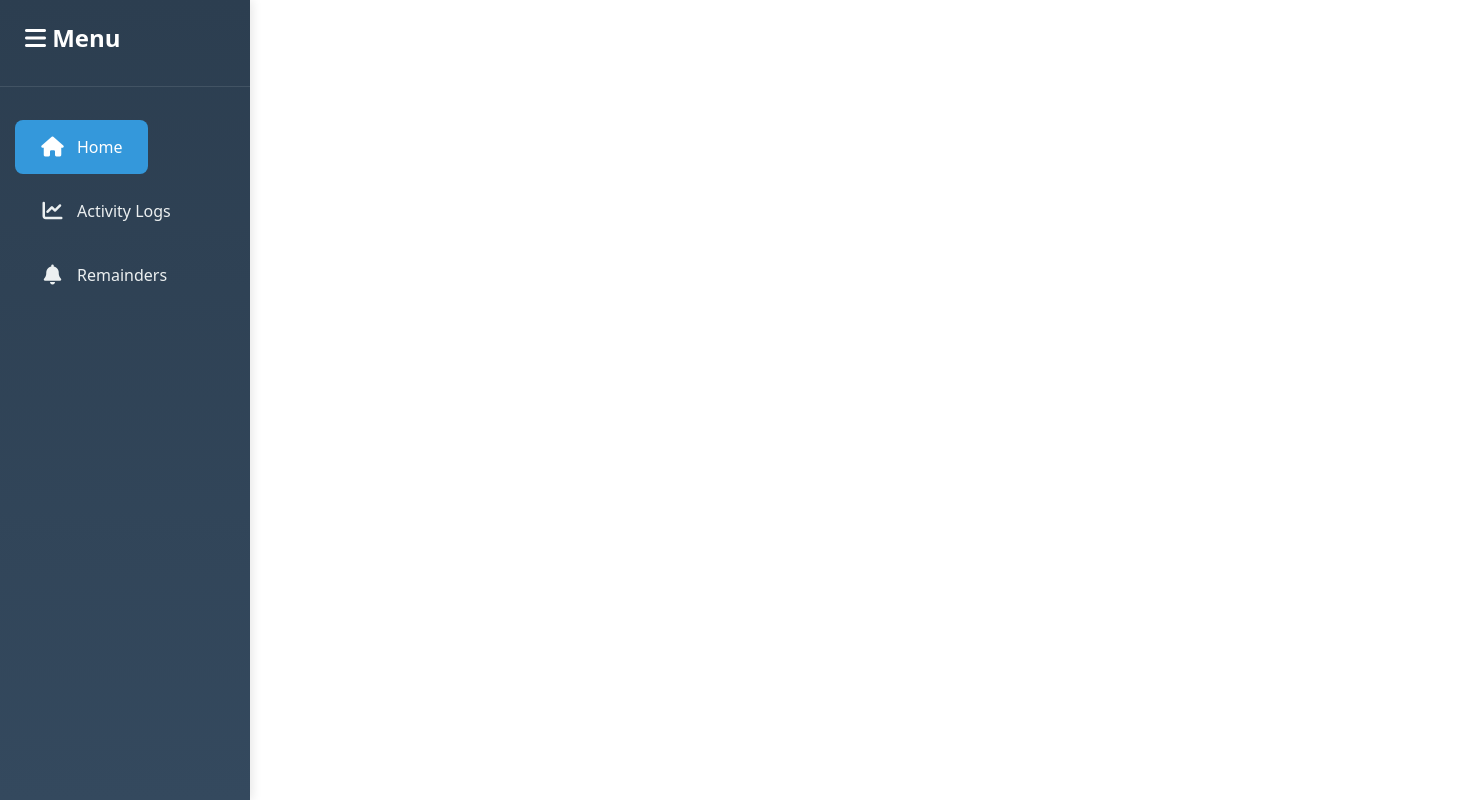
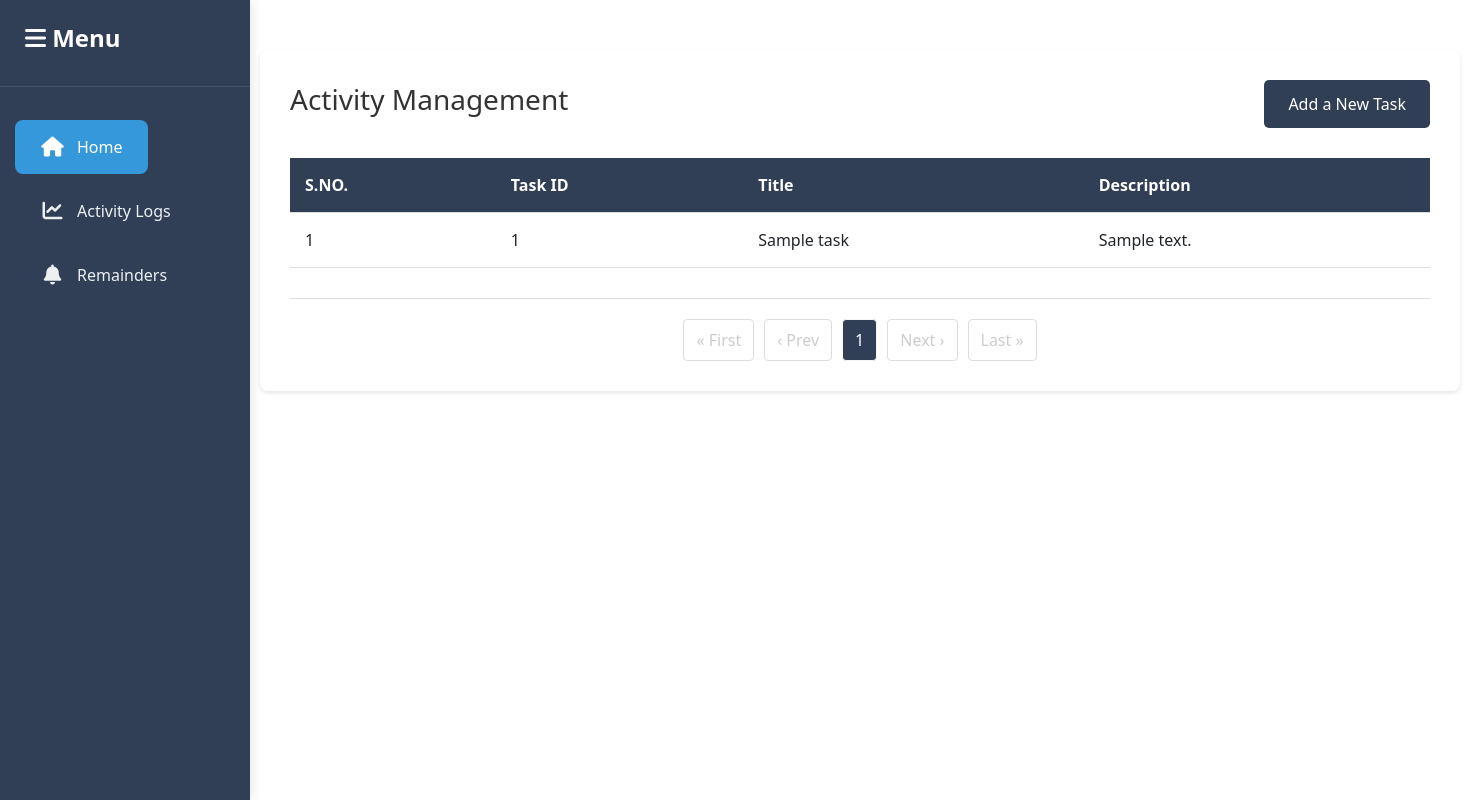
Before and after one commit to Venkat121002/Activity_Management, a Django app: page / in a window 1480 px wide. Run offline with Django 5.2, Linux system fonts and the light colour scheme; tables that the repository leaves empty hold one stand-in row (values such as "Sample post").

Commit message:
Add task list page

```diff
--- a/activity_management/activity_app/static/activity_app/script.js
+++ b/activity_management/activity_app/static/activity_app/script.js
@@ -4,3 +4,43 @@
         this.classList.add('active');
     })
 })
+
+
+let currentOpenPopup = null;
+
+function togglePopup(event, taskId) {
+    event.stopPropagation();
+
+    const popup = document.getElementById('popup-' + taskId);
+
+    // Close currently open popup if it's different
+    if (currentOpenPopup && currentOpenPopup !== popup) {
+        currentOpenPopup.classList.remove('active');
+    }
+
+    // Toggle the clicked popup
+    popup.classList.toggle('active');
+
+    // Position the popup near the cursor
+    const rect = event.currentTarget.getBoundingClientRect();
+    popup.style.left = (event.clientX - rect.left) + 'px';
+    popup.style.top = (event.clientY - rect.top + 10) + 'px';
+
+    // Update current open popup
+    currentOpenPopup = popup.classList.contains('active') ? popup : null;
+}
+
+// Close popup when clicking outside
+document.addEventListener('click', function(event) {
+    if (currentOpenPopup && !event.target.closest('.popup-menu')) {
+        currentOpenPopup.classList.remove('active');
+        currentOpenPopup = null;
+    }
+});
+
+// Prevent popup close when clicking inside it
+document.querySelectorAll('.popup-menu').forEach(popup => {
+    popup.addEventListener('click', function(event) {
+        event.stopPropagation();
+    });
+});
--- a/activity_management/activity_app/static/activity_app/style.css
+++ b/activity_management/activity_app/static/activity_app/style.css
@@ -9,7 +9,7 @@ body{
     left: 0;
     height: 100vh;
     width: 250px;
-    background: linear-gradient(180deg, #2c3e50 0%, #34495e 100%);
+    background-color: #303f56;
     padding-top: 20px;
     z-index: 1000;
     box-shadow: 2px 0 10px rgba(0,0,0,0.1);
@@ -53,6 +53,211 @@ body{
     margin-bottom: 20px;
 }
 
+.container {
+    max-width: 1200px;
+    /* margin: auto; */
+    margin-left: 260px;
+    margin-top: 50px;
+    background-color: white;
+    border-radius: 8px;
+    box-shadow: 0 2px 4px rgba(0,0,0,0.1);
+    padding: 30px;
+}
+
+.header {
+    display: flex;
+    justify-content: space-between;
+    align-items: center;
+    margin-bottom: 30px;
+}
+
+h1 {
+    color: #333;
+    font-size: 28px;
+}
+
+.add-btn {
+    background-color: #303f56;
+    color: white;
+    padding: 12px 24px;
+    border: none;
+    border-radius: 5px;
+    cursor: pointer;
+    font-size: 16px;
+    text-decoration: none;
+    display: inline-block;
+}
+
+.add-btn:hover {
+    background-color: #3a567a;
+}
+
+table {
+    width: 100%;
+    border-collapse: collapse;
+    margin-bottom: 30px;
+}
+
+thead {
+    background-color: #303f56;
+    color: white;
+}
+
+th, td {
+    padding: 15px;
+    text-align: left;
+    border-bottom: 1px solid #ddd;
+}
+
+th {
+    font-weight: 600;
+}
+
+tbody tr {
+    cursor: pointer;
+    position: relative;
+}
+
+tbody tr:hover {
+    background-color: #f8f9fa;
+}
+
+tbody tr td {
+    position: relative;
+}
+
+.status-badge {
+    padding: 5px 10px;
+    border-radius: 4px;
+    font-size: 12px;
+    font-weight: 500;
+}
+
+.status-pending {
+    background-color: #ffc107;
+    color: #000;
+}
+
+.status-in-progress {
+    background-color: #17a2b8;
+    color: white;
+}
+
+.status-completed {
+    background-color: #28a745;
+    color: white;
+}
+
+.status-cancelled {
+    background-color: #dc3545;
+    color: white;
+}
+
+.priority-high {
+    color: #dc3545;
+    font-weight: 600;
+}
+
+.priority-medium {
+    color: #ffc107;
+    font-weight: 600;
+}
+
+.priority-low {
+    color: #28a745;
+    font-weight: 600;
+}
+
+.pagination {
+    display: flex;
+    justify-content: center;
+    align-items: center;
+    gap: 10px;
+    margin-top: 30px;
+    padding-top: 20px;
+    border-top: 1px solid #ddd;
+    clear: both;
+}
+
+.pagination a, .pagination span {
+    padding: 8px 12px;
+    border: 1px solid #ddd;
+    text-decoration: none;
+    color: #333;
+    border-radius: 4px;
+}
+
+.pagination a:hover {
+    background-color: #17a2b8;
+    color: white;
+    border-color: #17a2b8;
+}
+
+.pagination .current {
+    background-color: #303f56;
+    color: white;
+    border-color: whitesmoke;
+}
+
+.pagination .disabled {
+    color: #ccc;
+    cursor: not-allowed;
+}
+
+/* Popup Menu */
+.popup-menu {
+    display: none;
+    position: absolute;
+    background-color: white;
+    border: 1px solid #ddd;
+    border-radius: 5px;
+    box-shadow: 0 4px 8px rgba(0,0,0,0.15);
+    z-index: 1000;
+    min-width: 120px;
+}
+
+.popup-menu.active {
+    display: block;
+}
+
+.popup-menu a {
+    display: block;
+    padding: 10px 15px;
+    color: #333;
+    text-decoration: none;
+    transition: background-color 0.2s;
+}
+
+.popup-menu a:hover {
+    background-color: #f8f9fa;
+}
+
+.popup-menu a:first-child {
+    border-radius: 5px 5px 0 0;
+}
+
+.popup-menu a:last-child {
+    border-radius: 0 0 5px 5px;
+}
+
+.popup-menu a.edit {
+    color: #17a2b8;
+}
+
+.popup-menu a.delete {
+    color: #dc3545;
+}
+
+.popup-menu a.details {
+    color: #28a745;
+}
+
+.no-tasks {
+    text-align: center;
+    padding: 40px;
+    color: #666;
+}
+
 @media (max-width: 768px){
     .sidebar{
         width: 200px;
--- a/activity_management/activity_app/templates/activity_app/base.html
+++ b/activity_management/activity_app/templates/activity_app/base.html
@@ -14,26 +14,76 @@
 </head>
 <body>
     <!-- Sidebar -->
-    <div>
-        <div class="sidebar">
-        <div class="sidebar-brand">
-            <i class="fas fa-bars"></i> Menu
+    {% include "activity_app/includes/navbar.html" %}
+
+        <div class="container">
+        <div class="header">
+            <h1>Activity Management</h1>
+            <a href="#" class="add-btn">Add a New Task</a>
         </div>
-        <nav class="navbar">
-            <a class="nav-link active" href="#">
-                <i class="fas fa-home"></i>
-                <span>Home</span>
-            </a>
-            <a class="nav-link" href="#">
-                <i class="fas fa-chart-line"></i>
-                <span>Activity Logs</span>
-            </a>
-            <a class="nav-link" href="#">
-                <i class="fas fa-bell"></i>
-                <span>Remainders</span>
-            </a>
-        </nav>
+
+        {% if page_obj %}
+        <table>
+            <thead>
+                <tr>
+                    <th>S.NO.</th>
+                    <th>Task ID</th>
+                    <th>Title</th>
+                    <th>Description</th>
+                </tr>
+            </thead>
+            <tbody>
+                {% for task in page_obj %}
+                <tr onclick="togglePopup(event, {{ task.id }})">
+                    <td>{{ forloop.counter|add:page_obj.start_index|add:"-1" }}</td>
+                    <td>{{ task.task_id }}</td>
+                    <td>{{ task.title }}</td>
+                    <td>{{ task.description|truncatewords:15|default:"No description" }}</td>
+
+                    <!-- Popup Menu -->
+                    <div class="popup-menu" id="popup-{{ task.id }}">
+                        <a href="#" class="details">Details</a>
+                        <a href="#" class="edit">Edit</a>
+                        <a href="#" class="delete" onclick="return confirm('Are you sure you want to delete this task?');">Delete</a>
+                    </div>
+                </tr>
+                {% endfor %}
+            </tbody>
+        </table>
+
+        <!-- Pagination -->
+        <div class="pagination">
+            {% if page_obj.has_previous %}
+                <a href="?page=1">&laquo; First</a>
+                <a href="?page={{ page_obj.previous_page_number }}">&lsaquo; Prev</a>
+            {% else %}
+                <span class="disabled">&laquo; First</span>
+                <span class="disabled">&lsaquo; Prev</span>
+            {% endif %}
+
+            {% for num in page_obj.paginator.page_range %}
+                {% if page_obj.number == num %}
+                    <span class="current">{{ num }}</span>
+                {% elif num > page_obj.number|add:'-3' and num < page_obj.number|add:'3' %}
+                    <a href="?page={{ num }}">{{ num }}</a>
+                {% endif %}
+            {% endfor %}
+
+            {% if page_obj.has_next %}
+                <a href="?page={{ page_obj.next_page_number }}">Next &rsaquo;</a>
+                <a href="?page={{ page_obj.paginator.num_pages }}">Last &raquo;</a>
+            {% else %}
+                <span class="disabled">Next &rsaquo;</span>
+                <span class="disabled">Last &raquo;</span>
+            {% endif %}
+        </div>
+        {% else %}
+        <div class="no-tasks">
+            <p>No tasks found. Click "Add a New Task" to create one.</p>
+        </div>
+        {% endif %}
     </div>
+
     <script src="{% static 'activity_app/script.js' %}"></script>
 </body>
 </html>
--- /dev/null
+++ b/activity_management/activity_app/templates/activity_app/includes/navbar.html
@@ -0,0 +1,20 @@
+<div>
+    <div class="sidebar">
+    <div class="sidebar-brand">
+        <i class="fas fa-bars"></i> Menu
+    </div>
+    <nav class="navbar">
+        <a class="nav-link active" href="{% url "task_list" %}">
+            <i class="fas fa-home"></i>
+            <span>Home</span>
+        </a>
+        <a class="nav-link" href="#">
+            <i class="fas fa-chart-line"></i>
+            <span>Activity Logs</span>
+        </a>
+        <a class="nav-link" href="#">
+            <i class="fas fa-bell"></i>
+            <span>Remainders</span>
+        </a>
+    </nav>
+</div>
--- a/activity_management/activity_app/views.py
+++ b/activity_management/activity_app/views.py
@@ -1,7 +1,17 @@
-from django.shortcuts import render,redirect
+from django.shortcuts import render,redirect,get_object_or_404
 from .models import Task, ActivityLog, Remainder
 from .forms import TasksForm, ActivityLogForm, RemainderForm
+from django.core.paginator import Paginator
 
 # Create your views here.
 def task_list(request):
-    return render(request,'activity_app/base.html')
+    tasks = Task.objects.order_by('-created_at')
+    paginator = Paginator(tasks,5)
+    page_number = request.GET.get('page',1)
+    page_obj = paginator.get_page(page_number)
+
+    context = {
+        'page_obj': page_obj,
+        'total_tasks': tasks.count()
+    }
+    return render(request, 'activity_app/base.html',context)
--- a/activity_management/activity_management/urls.py
+++ b/activity_management/activity_management/urls.py
@@ -20,5 +20,4 @@ from django.urls import path, include
 urlpatterns = [
     path('admin/', admin.site.urls),
     path('',include('activity_app.urls')),
-
 ]
```
